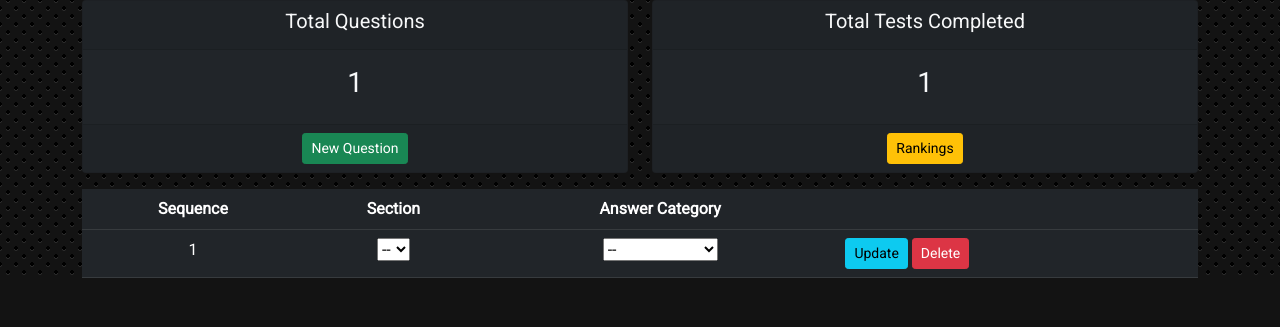
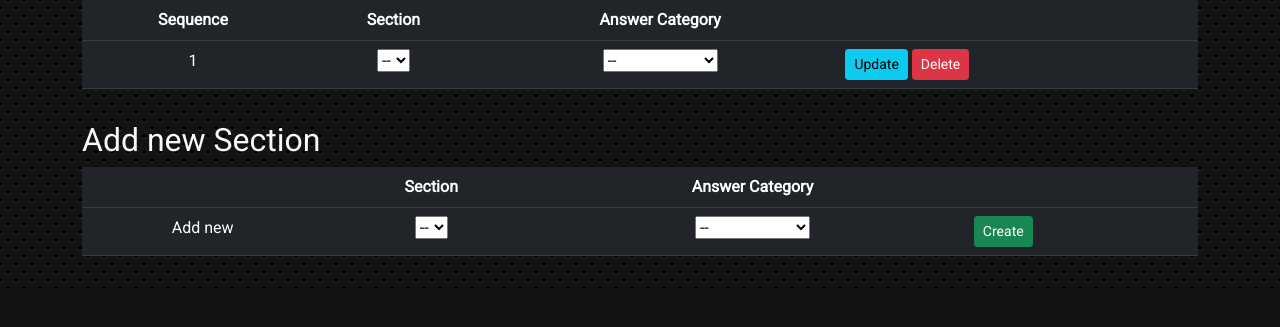
Before and after one commit to periclescy/research-qre, a Django app: page /section in a window 1280 px wide. Shown: the part 136-463 px from the top of the page. Run offline with Django 3.2, Linux system fonts and the light colour scheme; a user stored in the database is signed in; tables that the repository leaves empty hold one stand-in row (values such as "Sample post"); some libraries are stand-ins or nearby versions.

Commit message:
add new section functionality

```diff
--- a/pages/templates/pages/backend/section.html
+++ b/pages/templates/pages/backend/section.html
@@ -16,35 +16,35 @@
         {% endfor %}
     {% endif %}
 
-<section class="row">
-	<div class="col-sm-6">
-        <div class="card text-center text-light bg-dark mb-3">
-            <div class="card-header">
-                <h5 class="card-title">Total Questions</h5>
-            </div>
-            <div class="card-body">
-                <h3 class="card-title">{{ total_sections }}</h3>
-            </div>
-            <div class="card-footer">
-                <a class="btn btn-success btn-sm btn-block" href="{% url 'backend-create'%}">New Question</a>
-            </div>
-        </div>
-    </div>
-
-	<div class="col-sm-6">
-        <div class="card text-center text-light bg-dark mb-3">
-            <div class="card-header">
-                <h5 class="card-title">Total Tests Completed</h5>
-            </div>
-            <div class="card-body">
-                <h3 class="card-title">{{ total_tests }}</h3>
-            </div>
-            <div class="card-footer">
-                <a class="btn btn-warning btn-sm btn-block" href="{% url 'backend-rankings'%}">Rankings</a>
-            </div>
-        </div>
-    </div>
-</section>
+{#<section class="row">#}
+{#	<div class="col-sm-6">#}
+{#        <div class="card text-center text-light bg-dark mb-3">#}
+{#            <div class="card-header">#}
+{#                <h5 class="card-title">Total Questions</h5>#}
+{#            </div>#}
+{#            <div class="card-body">#}
+{#                <h3 class="card-title">{{ total_sections }}</h3>#}
+{#            </div>#}
+{#            <div class="card-footer">#}
+{#                <a class="btn btn-success btn-sm btn-block" href="{% url 'backend-create'%}">New Question</a>#}
+{#            </div>#}
+{#        </div>#}
+{#    </div>#}
+{##}
+{#	<div class="col-sm-6">#}
+{#        <div class="card text-center text-light bg-dark mb-3">#}
+{#            <div class="card-header">#}
+{#                <h5 class="card-title">Total Tests Completed</h5>#}
+{#            </div>#}
+{#            <div class="card-body">#}
+{#                <h3 class="card-title">{{ total_tests }}</h3>#}
+{#            </div>#}
+{#            <div class="card-footer">#}
+{#                <a class="btn btn-warning btn-sm btn-block" href="{% url 'backend-rankings'%}">Rankings</a>#}
+{#            </div>#}
+{#        </div>#}
+{#    </div>#}
+{#</section>#}
 
 <section class="table-responsive-md">
         <table class="table table-hover table-dark">
@@ -76,5 +76,28 @@
         </table>
 </section>
 
+<section class="table-responsive-md py-3">
+    <h2 class="text-light">Add new Section</h2>
+        <table class="table table-hover table-dark">
+            <tr>
+                <th class="text-center"></th>
+                <th class="text-center">Section</th>
+                <th class="text-center">Answer Category</th>
+                <th></th>
+            </tr>
+            <tr>
+                <form method="POST" enctype="multipart/form-data">
+                    {% csrf_token %}
+{#                    {{ form.media }}#}
+                        <td class="text-center">Add new</td>
+                        <td class="text-center">{{form.section}}</td>
+                        <td class="text-center">{{form.answer_category}}</td>
+                        <td><input class="btn btn-sm btn-success" type="submit" value="Create" /></td>
+{#                        <input type="hidden" name="section_id" value="{{ i.id }}">#}
+                </form>
+            </tr>
+        </table>
+</section>
+
 </div>
 {% endblock %}
--- a/pages/views.py
+++ b/pages/views.py
@@ -675,7 +675,8 @@ def section(request):
     if user.username == 'user':
         return redirect('/')
 
-    if request.method == 'POST':
+    form = SectionForm()
+    if request.method == 'POST' and request.POST.get("section_id"):
         this_section = Section.objects.get(id=request.POST.get("section_id"))
         form = SectionForm(request.POST, request.FILES, instance=this_section)
 
@@ -691,6 +692,21 @@ def section(request):
             messages.error(request, 'Error: Your changes are not valid!')
             return render(request, 'pages/backend/section.html', {'form': form})
 
+    elif request.method == 'POST':
+        form = SectionForm(request.POST)
+        print(request.POST)
+
+        if form.is_valid():
+            print('Form is valid')
+            model = form.save()
+            messages.success(request, 'New Section successfully created!')
+            return redirect('/section')
+        else:
+            print('Something wrong with the form')
+            form = SectionForm()
+            messages.error(request, 'Error: Your entries are not valid!')
+            return render(request, 'pages/backend/section.html', {'form': form})
+
     sections = Section.objects.all()
     total_sections = sections.count()
     total_tests = Data.objects.all().aggregate(Max('session'))['session__max']
@@ -703,7 +719,8 @@ def section(request):
         'sections': sections,
         'total_sections': total_sections,
         'total_tests': total_tests,
-        'forms_list': forms_list
+        'forms_list': forms_list,
+        'form': form
     }
     return render(request, 'pages/backend/section.html', context)
     # this_section = Question.objects.get(id=pk)
```
Also changed, not shown: 1 other file.
